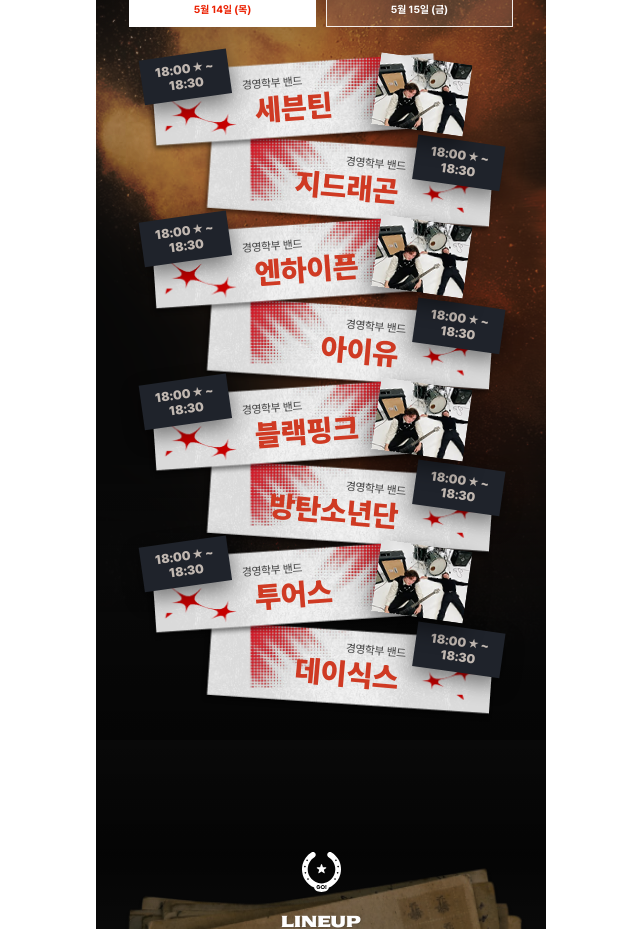
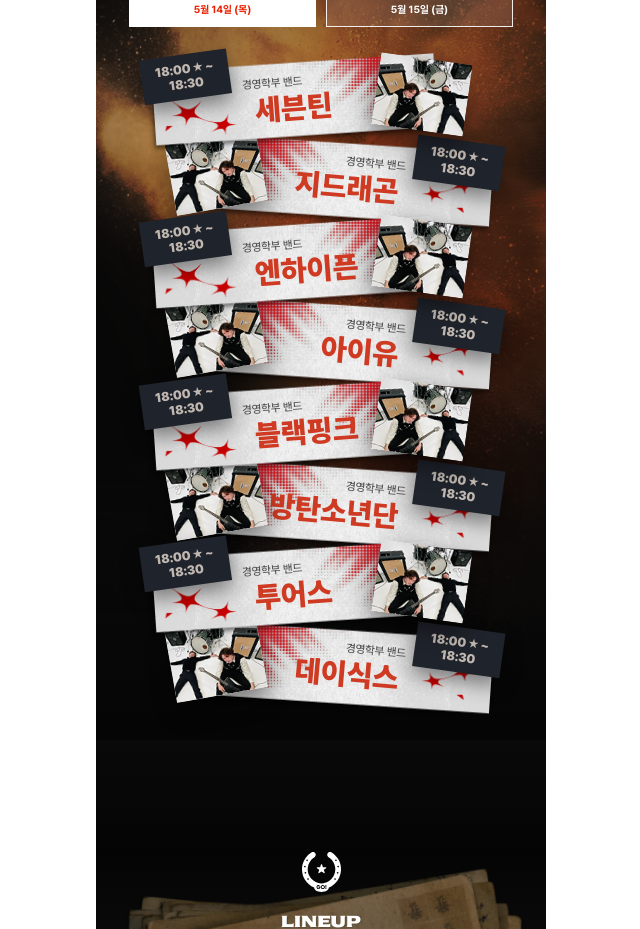
Before and after one commit to LikeLion-SKU/festival-fe, a React (Vite) app: page / in a window 1280 px wide. Shown: the part 1420-2349 px from the top of the page, without its empty margins (319-959 px from the left). Built offline with nearby package versions, Linux system fonts and the light colour scheme.

Commit message:
🎨 Design: 타임테이블 배너2 이미지 레이아웃 추가

```diff
--- a/src/components/main/Banner.jsx
+++ b/src/components/main/Banner.jsx
@@ -23,6 +23,11 @@
   rightImageSlotSrc = '',
   rightImageSlotOffsetClass = '',
   rightImageSlotRotateDeg = 8,
+  showLeftImageSlot = false,
+  leftImageSlotSrc = '',
+  leftImageSlotMirror = false,
+  leftImageSlotOffsetClass = '',
+  leftImageSlotRotateDeg = -8,
 }) {
   const bannerImage = BANNER_BACKGROUNDS[variant] ?? WhiteBanner1;
   const timeSegments = time.split('★');
@@ -123,6 +128,24 @@
           )}
         </div>
       )}
+
+      {showLeftImageSlot && (
+        <div
+          className={`absolute top-1/2 z-20 h-[4.5rem] w-[5.75rem] overflow-hidden bg-[#e7e7e7] shadow-[0_10px_22px_rgba(0,0,0,0.45)] ${
+            reverse ? 'right-[-1.1rem]' : 'left-[-1.1rem]'
+          } ${leftImageSlotOffsetClass}`}
+          style={{ transform: `translateY(-55%) rotate(${leftImageSlotRotateDeg}deg)` }}
+        >
+          {leftImageSlotSrc && (
+            <img
+              src={leftImageSlotSrc}
+              alt=""
+              aria-hidden="true"
+              className={`h-full w-full object-cover ${leftImageSlotMirror ? '-scale-x-100' : ''}`}
+            />
+          )}
+        </div>
+      )}
     </div>
   );
 }
--- a/src/components/main/Timetable.jsx
+++ b/src/components/main/Timetable.jsx
@@ -99,6 +99,9 @@
           const rightImageSlotOffsetClass = isDay2Variant1
             ? '!top-[45%] !translate-x-[0.55rem]'
             : '';
+          const leftImageSlotOffsetClass = isDay2Variant2
+            ? '!top-[42%] !translate-x-[-15.85rem]'
+            : '';
           const day2Variant1ShiftClass = isDay2Variant1 ? 'translate-x-[0.95rem]' : '';
           const day2Variant2ShiftClass = isDay2Variant2 ? '-translate-x-[0.95rem]' : '';
           const artistOffsetClass = isDay2Variant1 ? '!ml-[2.5rem]' : '';
@@ -125,6 +128,11 @@
                 showRightImageSlot={isDay2Variant1}
                 rightImageSlotSrc={isDay2Variant1 ? Singer1 : ''}
                 rightImageSlotOffsetClass={rightImageSlotOffsetClass}
+                showLeftImageSlot={isDay2Variant2}
+                leftImageSlotSrc={isDay2Variant2 ? Singer1 : ''}
+                leftImageSlotMirror={isDay2Variant2}
+                leftImageSlotOffsetClass={leftImageSlotOffsetClass}
+                leftImageSlotRotateDeg={-10}
               />
             </div>
           );
```
